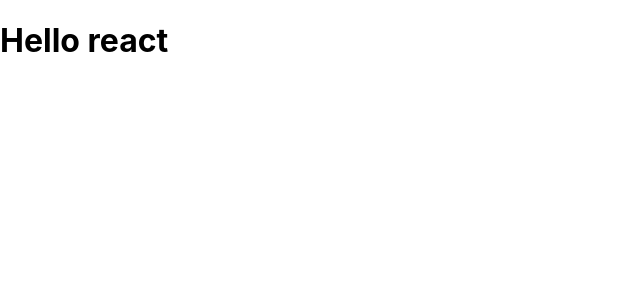
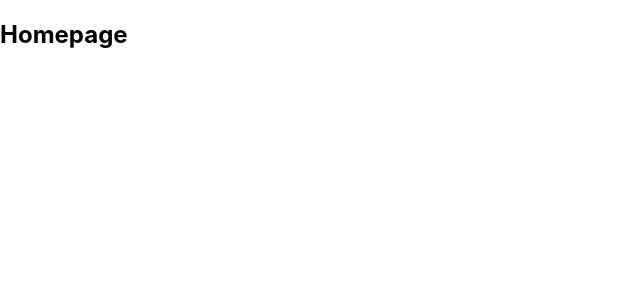
Before and after one commit to NaNshekhar04/MERN-P-1, a React (Create React App) app in the folder frontend/: page / in a window 1280 px wide. Shown: the top 300 px of the page, without its empty margins (0-640 px from the left). Built offline with nearby package versions, Linux system fonts and the light colour scheme.

Commit message:
Setting Up Routes for Multiple Pages !

```diff
--- a/frontend/package.json
+++ b/frontend/package.json
@@ -8,6 +8,7 @@
     "@testing-library/user-event": "^13.5.0",
     "react": "^18.2.0",
     "react-dom": "^18.2.0",
+    "react-router-dom": "^6.4.3",
     "react-scripts": "5.0.1",
     "web-vitals": "^2.1.4"
   },
--- a/frontend/src/App.js
+++ b/frontend/src/App.js
@@ -1,8 +1,20 @@
+import { BrowserRouter, Routes, Route } from 'react-router-dom';
+
+// pages and Components
+
+import { Home } from './pages/Home';
 
 function App() {
   return (
     <div className="App">
-        <h1>Hello react</h1>
+      <BrowserRouter>
+        <Routes>
+          <Route
+            path="/"
+            element={<Home />}
+          />
+        </Routes>
+      </BrowserRouter>
     </div>
   );
 }
--- /dev/null
+++ b/frontend/src/pages/Home.js
@@ -0,0 +1,9 @@
+import React from 'react'
+
+export const Home = () => {
+    return (
+        <div className="home">
+            <h2>Homepage</h2>
+        </div>
+    )
+}
```
Also changed, not shown: 1 other file (tests, documents, lock files or other folders).
